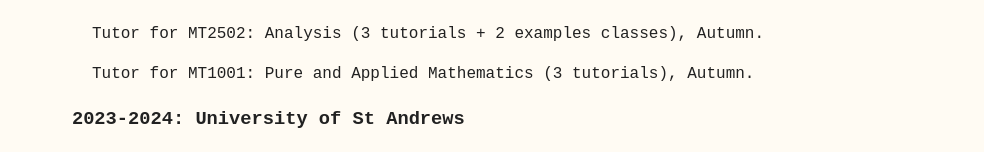
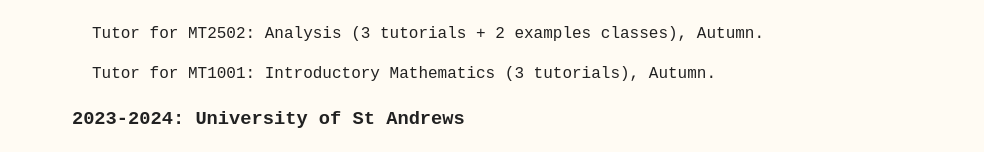
Before and after one commit to AnadeOre/anadeore.github.io, a Next.js app: page /teaching in a window 1280 px wide. Shown: the part 230-382 px from the top of the page, without its empty margins (128-1112 px from the left). Built offline with nearby package versions, Linux system fonts and the light colour scheme.

Commit message:
Fix typo

```diff
--- a/src/app/teaching/page.jsx
+++ b/src/app/teaching/page.jsx
@@ -15,8 +15,7 @@ const Teaching = () => {
               Autumn.
             </p>
             <p>
-              Tutor for MT1001: Pure and Applied Mathematics (3 tutorials),
-              Autumn.
+              Tutor for MT1001: Introductory Mathematics (3 tutorials), Autumn.
             </p>
           </div>
         </li>
```
